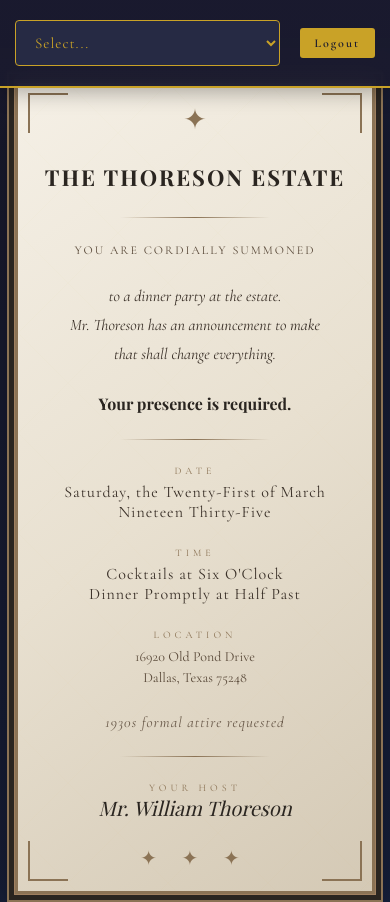
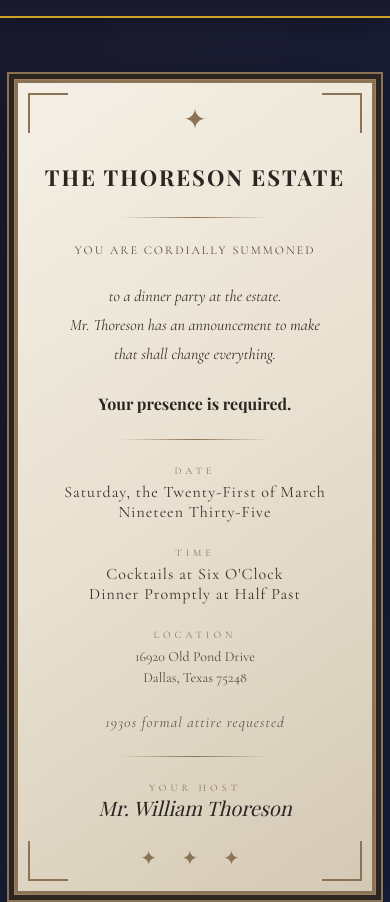
Before and after one commit to thoresonws-pixel/Thoreson_Estate_Dinner, a plain HTML site: page authenticated-dashboard.html in a window 390 px wide. Shown: the top 902 px of the page. Drawn offline with nearby package versions, Linux system fonts and the light colour scheme; a web font is replaced by a local one.

Commit message:
Switch authenticated nav back to horizontal style - remove dropdown, keep simple menu bar

```diff
--- a/authenticated-dashboard.html
+++ b/authenticated-dashboard.html
@@ -687,24 +687,13 @@
 </head>
 <body>
     <nav>
-        <!-- Desktop nav - simplified -->
+        <!-- Horizontal nav -->
         <ul id="desktopNav" class="desktop-nav">
             <li><a href="#guests" onclick="return navigateAuth('#guests')">Guests</a></li>
             <li><a href="#discoveries" onclick="return navigateAuth('#discoveries')">Discoveries</a></li>
             <li id="masterNav" style="display:none;"><a href="#masterclues" onclick="return navigateAuth('#masterclues')">Master Controls</a></li>
             <li style="position: fixed; right: 20px; top: 15px;"><a href="#" onclick="logout(); return false;">Logout</a></li>
         </ul>
-
-        <!-- Mobile nav - simplified -->
-        <div id="mobileNav" class="mobile-nav" style="display: none;">
-            <select id="pageSelect" onchange="navigateAuth(this.value)">
-                <option value="">Select...</option>
-                <option value="#guests">Guests</option>
-                <option value="#discoveries">Discoveries</option>
-                <option id="masterOption" value="#masterclues" style="display:none;">Master Controls</option>
-            </select>
-            <button onclick="logout();" style="margin-left: 10px; padding: 8px 15px; background: #c9a227; color: #1a1a2e; border: none; cursor: pointer; border-radius: 3px; font-family: 'Cormorant Garamond', serif; letter-spacing: 2px; font-size: 12px;">Logout</button>
-        </div>
     </nav>
 
     <!-- INVITATION SECTION -->
```
